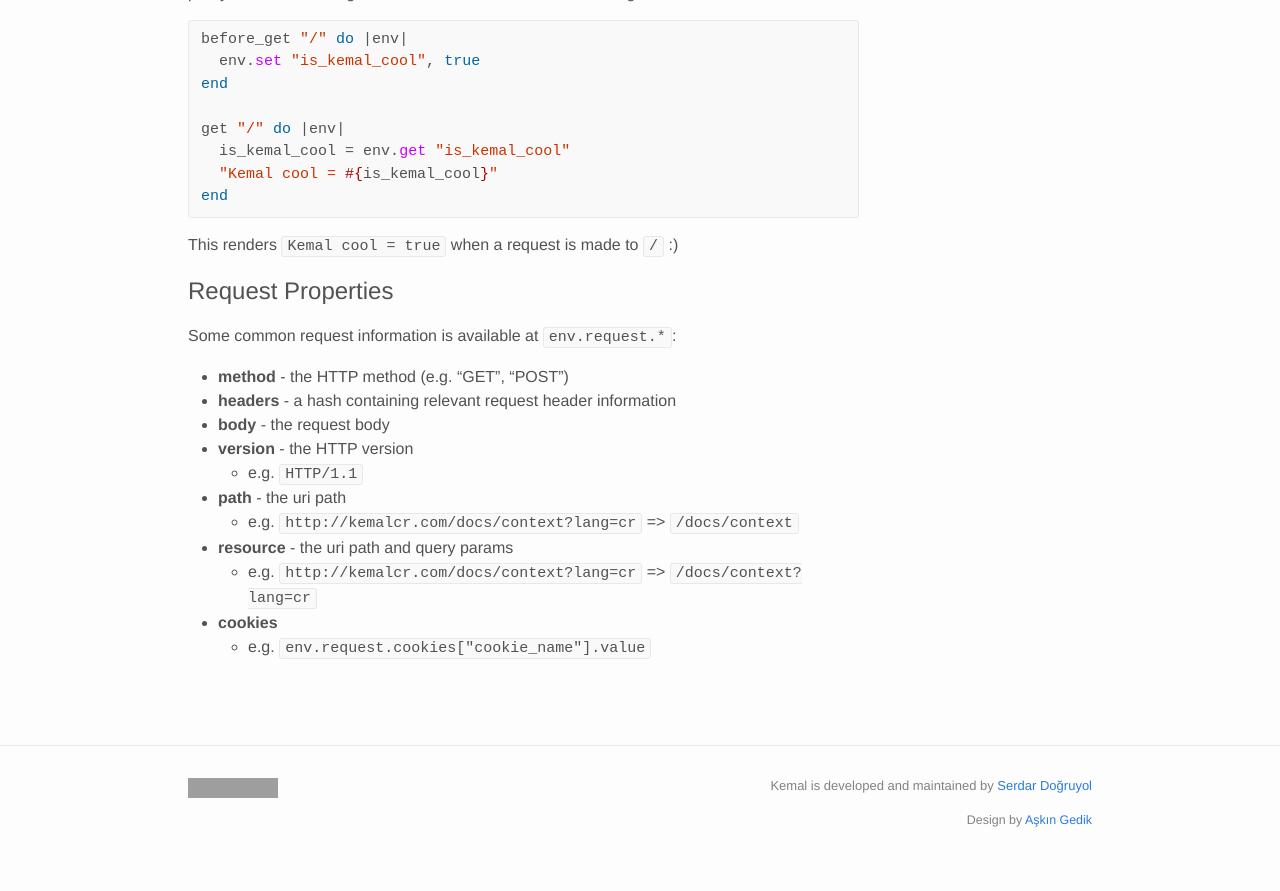
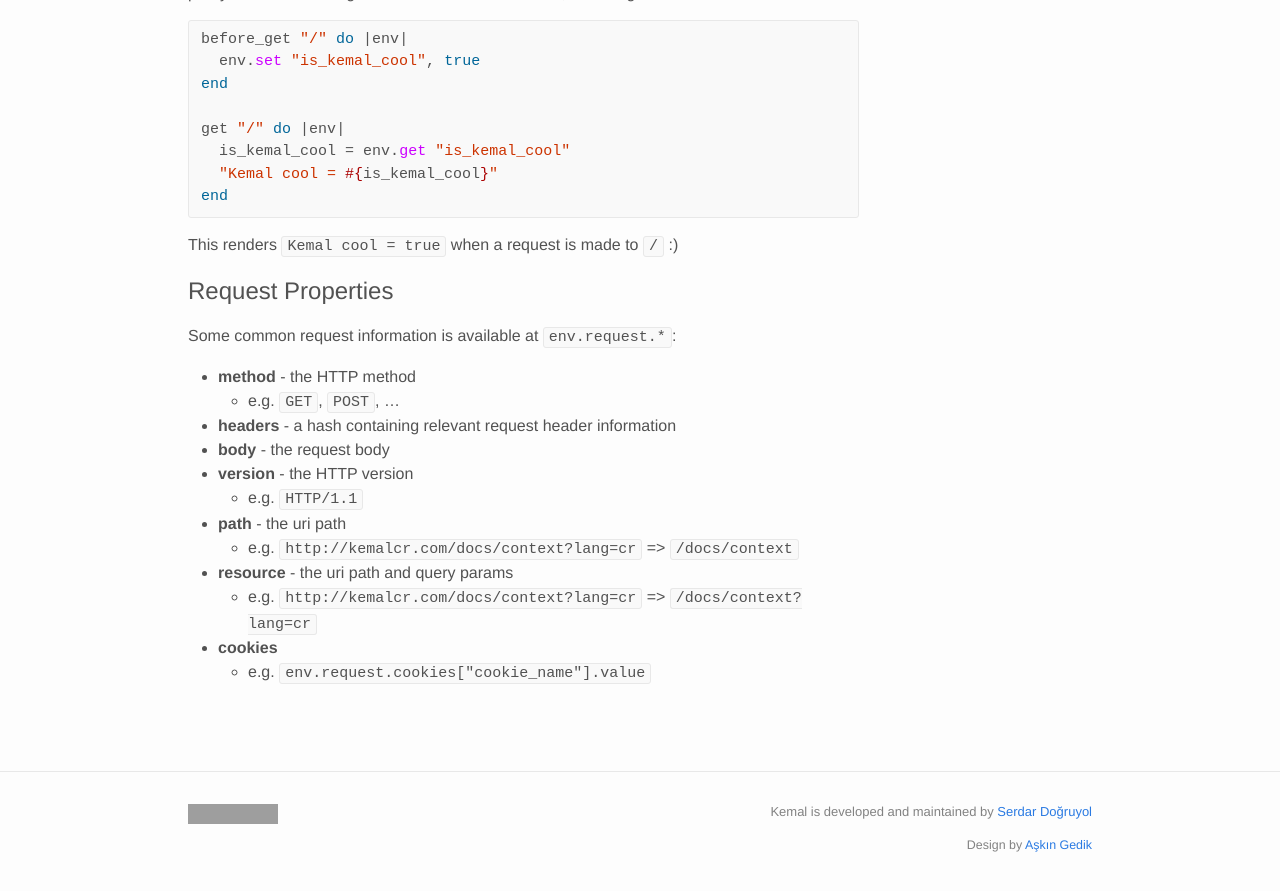
Before and after one commit to kemalcr/kemal, a Jekyll site: the page built from _docs/context.md, in a window 1280 px wide and 900 px high, scrolled down 1172 px. Shown: the top 891 px of the window. Built offline with Jekyll 4.4.1, drawn with Linux system fonts in a browser that asks for light colours; grey boxes are pictures that could not be loaded.

Commit message:
moves example to sub-bullet for concistency

```diff
--- a/_docs/context.md
+++ b/_docs/context.md
@@ -64,7 +64,8 @@ This renders `Kemal cool = true` when a request is made to `/` :)
 
 Some common request information is available at `env.request.*`:
 
-- **method** - the HTTP method (e.g. "GET", "POST")
+- **method** - the HTTP method
+  - e.g. `GET`, `POST`, ...
 - **headers** - a hash containing relevant request header information
 - **body** - the request body
 - **version** - the HTTP version
```
